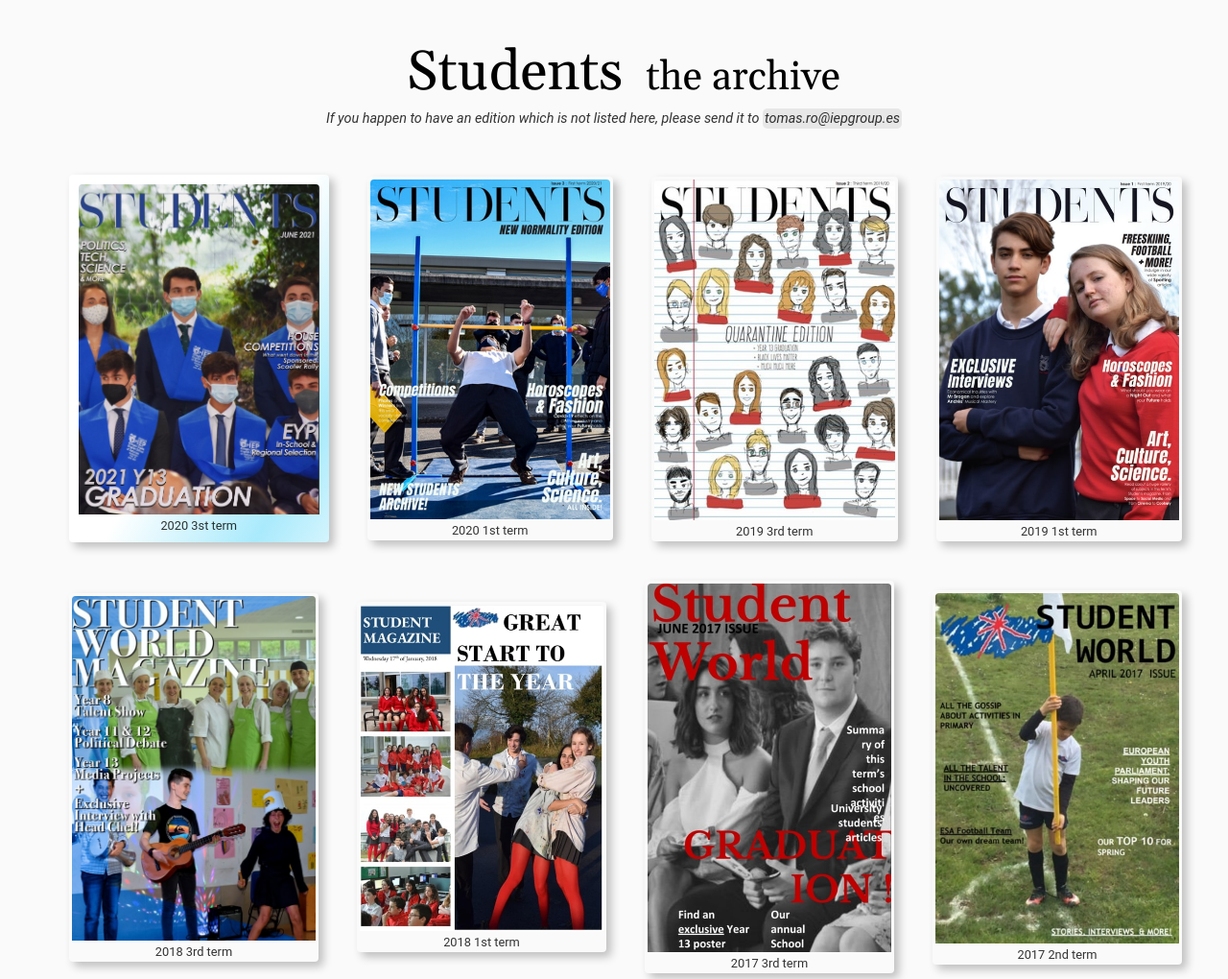
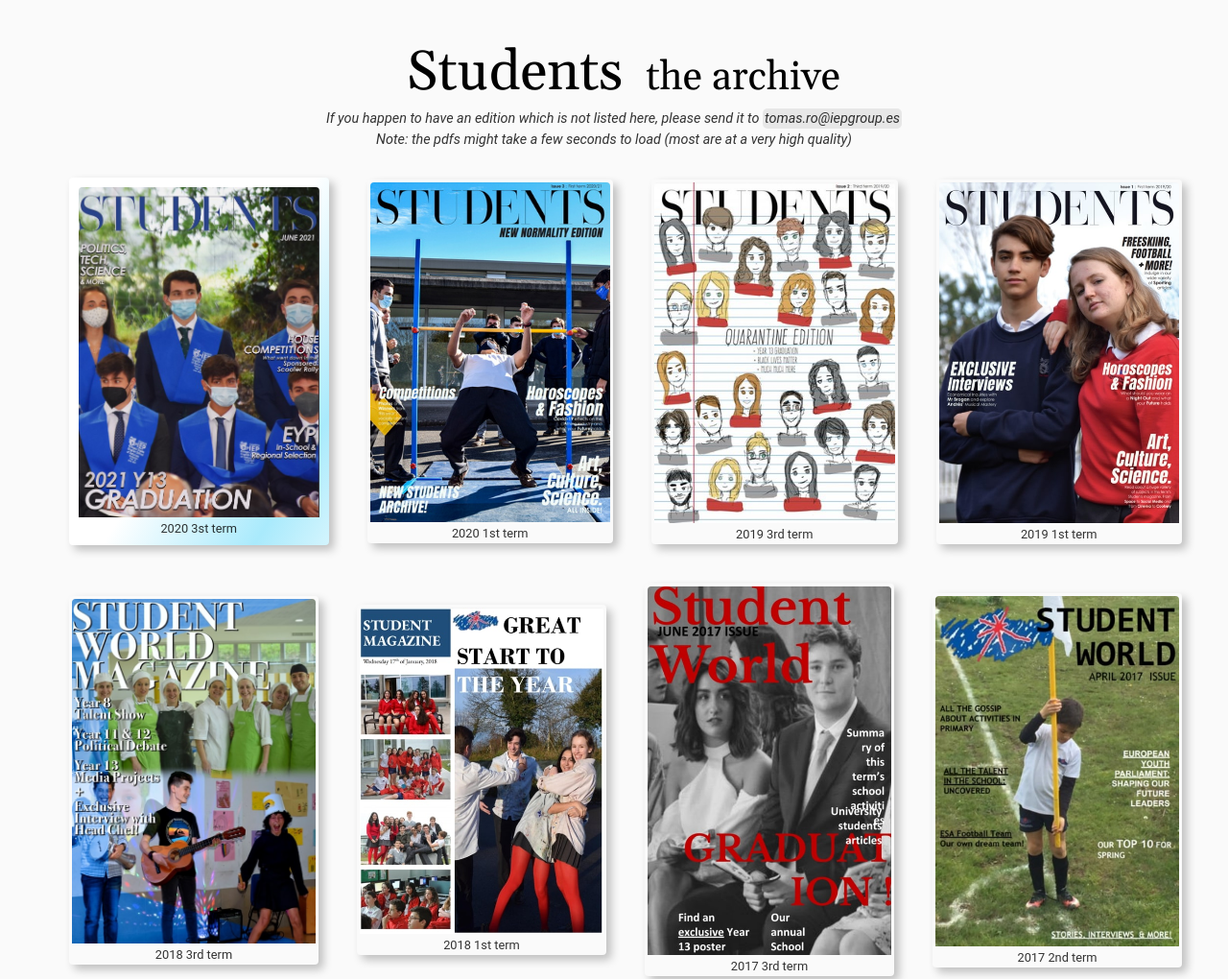
Before and after one commit to tomasiep/MagArchive, a plain HTML site: page index.html in a window 1280 px wide. Shown: the top 1020 px of the page at 96% size. Drawn offline with nearby package versions, Linux system fonts and the light colour scheme.

Commit message:
add loading time note

```diff
--- a/index.html
+++ b/index.html
@@ -35,6 +35,7 @@
         </h1>
         <h2>the archive</h2>
         <p class="announcement">If you happen to have an edition which is not listed here, please send it to <span class="email">tomas.ro@iepgroup.es</span></p>
+        <p class="announcement">Note: the pdfs might take a few seconds to load (most are at a very high quality)</p>
     </div>
 
     <div class="overlay">
--- a/style.css
+++ b/style.css
@@ -61,6 +61,7 @@ body {
     font-style: oblique;
     margin: 0px;
     font-size: 0.8rem;
+    margin-bottom: 5px;
 }
 
 .email {
@@ -72,7 +73,7 @@ body {
 .title {
     text-align: center;
     font-style: bold;
-    margin-bottom: 2rem;
+    margin-bottom: 0.5rem;
     padding: 10px;
 }
 
```
